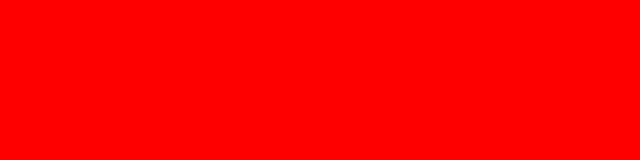
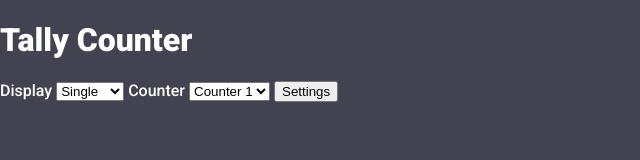
Before and after one commit to Thato2619/IWA_1.1-Lecture, a plain HTML site: page index.html in a window 1280 px wide. Shown: the whole page, without its empty margins (0-640 px from the left). Drawn offline with Linux system fonts and the light colour scheme.

Commit message:
add label and options
- add Roboto font from google fonts
- link google fonts in html
- add font-family in style.css

```diff
--- a/index.html
+++ b/index.html
@@ -7,10 +7,37 @@
     <title>Tally Counter</title>
 
     <link rel="stylesheet" href="/styles.css">
+
+    <link rel="preconnect" href="https://fonts.googleapis.com">
+    <link rel="preconnect" href="https://fonts.gstatic.com" crossorigin>
+    <link href="https://fonts.googleapis.com/css2?family=Manrope:wght@200&family=Raleway:ital,wght@0,100;0,200;0,400;1,100;1,500&family=Roboto:wght@300;500;900&display=swap" rel="stylesheet">
 </head>
 <body>
+    <h1>
+        Tally Counter
+    </h1>
     <header></header>
-    <div></div>
+    <div>
+        <label>
+            <span>Display</span>
+                <select>
+                    <option value="">Single</option>
+                    <option value="">Multiple</option>
+                </select>
+        </label>
+
+        <label>
+            <span>Counter</span>
+                <select>
+                    <option>Counter 1</option>
+                    <option>Counter 2</option>
+                    <option>Counter 3</option>
+                </select>
+        </label>
+
+        <button>Settings
+        </button>
+    </div>
     <div></div>
     <footer></footer>
 </body>
--- a/styles.css
+++ b/styles.css
@@ -1,6 +1,6 @@
 :root{
     --color-green: #31c48d;
-    --color-white: #fffff;
+    --color-white: #ffffff;
     --color-dark-grey: #33333d;
     --color-medium-grey: #424250;
     --color-light-grey:#d2d6dc;
@@ -13,5 +13,7 @@
 
 body{
     margin: 0;
-    background: red;
+    background: var(--color-medium-grey);
+    color: var(--color-white);
+    font-family: Roboto, Arial, Helvetica, sans-serif;
 }
```
